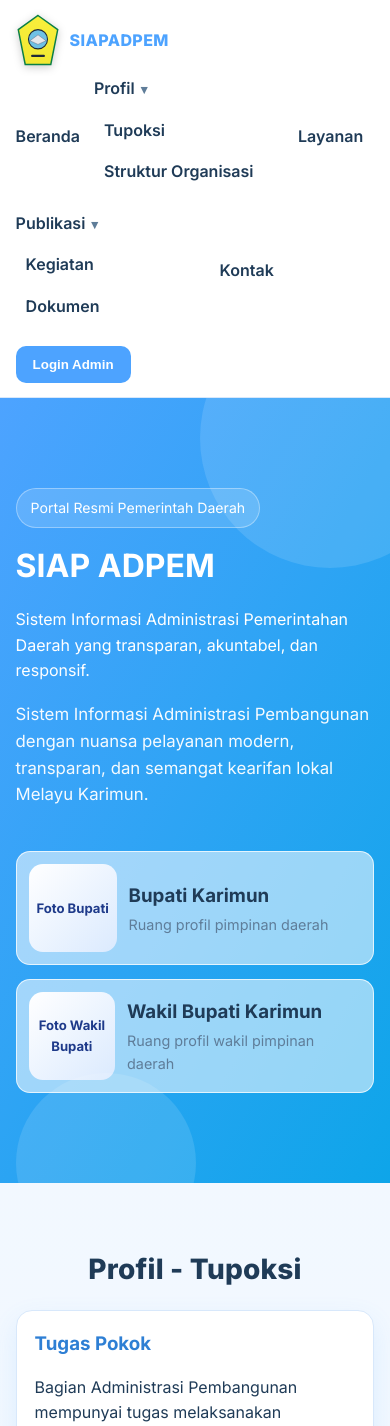
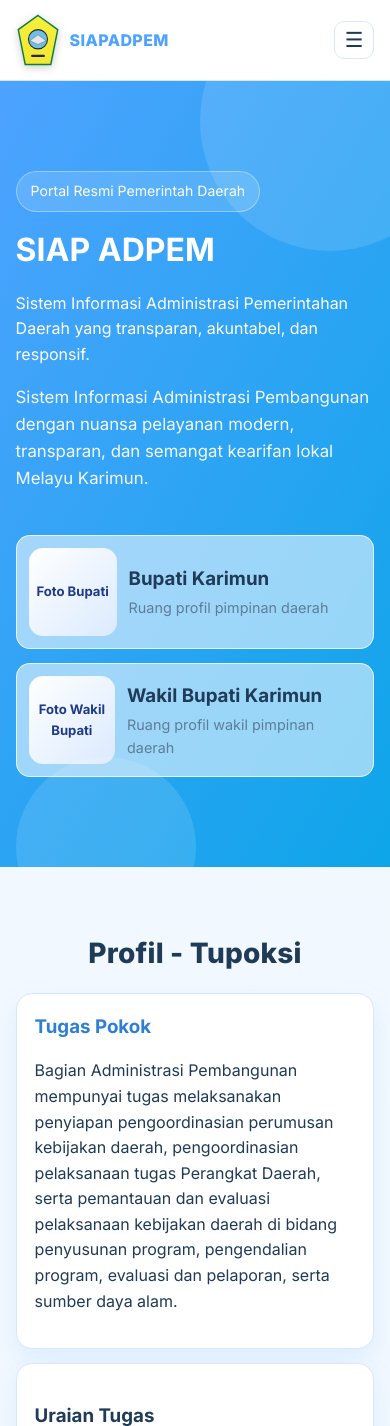
Before and after one commit to ahmadfadhillahh/SIAPADPEM, a PHP site: page / in a window 390 px wide. Shown: the top 1426 px of the page. Run offline with PHP 8.4, Linux system fonts and the light colour scheme; data comes from the database, SQL or seed files in the repository; data that the repository does not hold is empty; some libraries are stand-ins or nearby versions.

Commit message:
Refine navbar structure with clickable submenus and mobile toggle

```diff
--- a/assets/css/style.css
+++ b/assets/css/style.css
@@ -18,6 +18,7 @@ body.page-enter-active{opacity:1;transform:translateY(0);transition:opacity .55s
 .brand{font-weight:800;color:var(--primary);letter-spacing:.4px;display:flex;align-items:center;gap:10px}
 .brand img{width:44px;height:52px;object-fit:contain;filter:drop-shadow(0 2px 4px rgba(0,0,0,.2))}
 .brand span{line-height:1}
+.nav-toggle{display:none;border:1px solid var(--border);background:var(--surface);color:var(--text);font-size:1.3rem;border-radius:10px;padding:6px 10px}
 .nav-menu{display:flex;gap:14px;align-items:center;flex-wrap:wrap}
 .nav-menu a,.menu-group > span{font-weight:600;position:relative}
 .nav-menu a:not(.btn)::after{content:"";position:absolute;left:0;bottom:-4px;width:0;height:2px;background:var(--secondary);transition:.25s}
@@ -116,7 +117,21 @@ select,input,textarea{width:100%;padding:10px;border:1px solid var(--border);bor
 .pretty-list li{color:#1e293b}
 
 @media (max-width:900px){.grid-3{grid-template-columns:1fr 1fr}.slider .person{max-width:48%}.admin-layout{grid-template-columns:1fr}.hero-grid{grid-template-columns:1fr}.contact-grid{grid-template-columns:1fr 1fr}.hero{min-height:auto;padding:90px 0}}
-@media (max-width:640px){.nav-wrap{flex-direction:column;align-items:flex-start;gap:10px}.grid-3,.grid-2{grid-template-columns:1fr}.slider .person{max-width:80%;min-width:220px}.hero h1{font-size:2rem}.submenu{position:static;display:none;border:none;box-shadow:none;padding:4px 0}.submenu{display:block}.menu-group>span{display:block;margin-bottom:4px}.contact-grid{grid-template-columns:1fr}.map-card iframe{height:240px}}
+@media (max-width:640px){
+  .nav-wrap{flex-wrap:wrap;align-items:center;gap:10px}
+  .nav-toggle{display:inline-flex;align-items:center;justify-content:center;margin-left:auto}
+  .nav-menu{display:none;width:100%;flex-direction:column;align-items:flex-start;gap:10px;padding-top:4px}
+  .nav-menu.open{display:flex}
+  .menu-group{width:100%}
+  .menu-group>.menu-trigger{display:flex;justify-content:space-between;align-items:center;width:100%;cursor:pointer}
+  .submenu{position:static;display:none;border:none;box-shadow:none;padding:4px 0 0 10px;min-width:0}
+  .menu-group.open .submenu{display:block}
+  .grid-3,.grid-2{grid-template-columns:1fr}
+  .slider .person{max-width:80%;min-width:220px}
+  .hero h1{font-size:2rem}
+  .contact-grid{grid-template-columns:1fr}
+  .map-card iframe{height:240px}
+}
 
 
 /* Kegiatan editor */
--- a/assets/js/app.js
+++ b/assets/js/app.js
@@ -23,6 +23,34 @@ if (navbar) {
     navbar.classList.toggle('scrolled', window.scrollY > 10);
   });
 }
+
+// Responsive navbar toggle + submenu control
+const navToggle = document.querySelector('.nav-toggle');
+const navMenu = document.getElementById('navMenu');
+const menuGroups = document.querySelectorAll('.menu-group');
+
+navToggle?.addEventListener('click', () => {
+  const willOpen = !navMenu?.classList.contains('open');
+  navMenu?.classList.toggle('open', willOpen);
+  navToggle.setAttribute('aria-expanded', willOpen ? 'true' : 'false');
+});
+
+menuGroups.forEach((group) => {
+  const trigger = group.querySelector('.menu-trigger');
+  trigger?.addEventListener('click', () => {
+    if (window.innerWidth > 640) return;
+    group.classList.toggle('open');
+  });
+});
+
+document.querySelectorAll('.nav-menu a').forEach((link) => {
+  link.addEventListener('click', () => {
+    if (window.innerWidth > 640) return;
+    navMenu?.classList.remove('open');
+    navToggle?.setAttribute('aria-expanded', 'false');
+    menuGroups.forEach((group) => group.classList.remove('open'));
+  });
+});
 
 // Reveal effect on scroll
 const revealItems = document.querySelectorAll('.reveal');
--- a/index.php
+++ b/index.php
@@ -55,24 +55,31 @@ $dokumen = getDokumen();
 <nav class="navbar">
   <div class="container nav-wrap">
     <div class="brand"><img src="assets/img/logo-karimun.svg" alt="Logo Kabupaten Karimun"><span>SIAPADPEM</span></div>
-    <div class="nav-menu">
+    <button class="nav-toggle" type="button" aria-expanded="false" aria-controls="navMenu" aria-label="Buka menu navigasi">☰</button>
+    <div class="nav-menu" id="navMenu">
       <a href="#beranda">Beranda</a>
       <div class="menu-group">
         <span class="menu-trigger">Profil</span>
         <div class="submenu">
-          <a href="#profil">Tupoksi</a>
-          <a href="#profil">Struktur Organisasi</a>
+          <a href="#tupoksi">Tupoksi</a>
+          <a href="#struktur-organisasi">Struktur Organisasi</a>
         </div>
       </div>
-      <a href="#layanan">Layanan</a>
+      <div class="menu-group">
+        <span class="menu-trigger">Layanan</span>
+        <div class="submenu">
+          <a href="#simpera">SIMPERA</a>
+          <a href="#realisasi">Realisasi Fisik dan Keuangan</a>
+        </div>
+      </div>
       <div class="menu-group">
         <span class="menu-trigger">Publikasi</span>
         <div class="submenu">
-          <a href="#publikasi">Kegiatan</a>
-          <a href="#publikasi">Dokumen</a>
+          <a href="#publikasi-kegiatan">Kegiatan</a>
+          <a href="#publikasi-dokumen">Dokumen</a>
         </div>
       </div>
-      <a href="#kontak">Kontak</a>
+      <a href="#kontak">Hubungi Kami</a>
       <button type="button" class="btn" id="loginButton">Login Admin</button>
     </div>
   </div>
@@ -107,7 +114,7 @@ $dokumen = getDokumen();
 
 <section id="profil" class="section">
   <div class="container">
-    <h2 class="section-title centered reveal">Profil - Tupoksi</h2>
+    <h2 id="tupoksi" class="section-title centered reveal">Profil - Tupoksi</h2>
     <div class="tupoksi-layout reveal">
       <div class="card highlight-box">
         <h3>Tugas Pokok</h3>
@@ -131,7 +138,7 @@ $dokumen = getDokumen();
       </div>
     </div>
 
-    <h2 class="section-title centered reveal" style="margin-top:30px">Struktur Organisasi - Pimpinan</h2>
+    <h2 id="struktur-organisasi" class="section-title centered reveal" style="margin-top:30px">Struktur Organisasi - Pimpinan</h2>
     <div class="slider-shell reveal">
       <div class="slider" id="strukturPimpinan" data-structure-slider>
         <?php foreach ($strukturPimpinan as $item): ?>
@@ -171,7 +178,7 @@ $dokumen = getDokumen();
 
 <section id="layanan" class="section" style="background:#f8fafc">
   <div class="container">
-    <h2 class="section-title centered reveal">Layanan (SIMPERA) - Grafik Realisasi</h2>
+    <h2 id="simpera" class="section-title centered reveal">Layanan (SIMPERA) - Grafik Realisasi</h2>
     <form class="filters reveal" method="get">
       <input type="hidden" name="page" value="1">
       <div><label>OPD</label><select name="opd"><option value="">Semua OPD</option><?php foreach ($opds as $opd): ?><option value="<?= e($opd) ?>" <?= $filters['opd']===$opd?'selected':'' ?>><?= e($opd) ?></option><?php endforeach; ?></select></div>
@@ -179,13 +186,13 @@ $dokumen = getDokumen();
       <div><label>Triwulan</label><select name="triwulan"><option value="">Semua TW</option><?php foreach (['TW1','TW2','TW3','TW4'] as $tw): ?><option value="<?= $tw ?>" <?= $filters['triwulan']===$tw?'selected':'' ?>><?= $tw ?></option><?php endforeach; ?></select></div>
       <div style="align-self:end"><button class="btn" type="submit">Filter</button></div>
     </form>
-    <div class="card reveal"><canvas id="chartLayanan" height="110"></canvas></div>
+    <div id="realisasi" class="card reveal"><canvas id="chartLayanan" height="110"></canvas></div>
   </div>
 </section>
 
 <section id="publikasi" class="section">
   <div class="container">
-    <h2 class="section-title centered reveal">Publikasi Kegiatan</h2>
+    <h2 id="publikasi-kegiatan" class="section-title centered reveal">Publikasi Kegiatan</h2>
     <div class="grid grid-3">
       <?php foreach ($kegiatan as $item): ?>
       <article class="card pub-card reveal">
@@ -206,7 +213,7 @@ $dokumen = getDokumen();
       <?php endfor; ?>
     </div>
 
-    <h2 class="section-title centered reveal" style="margin-top:30px">Publikasi Dokumen</h2>
+    <h2 id="publikasi-dokumen" class="section-title centered reveal" style="margin-top:30px">Publikasi Dokumen</h2>
     <div class="table-wrap card reveal">
       <table class="table">
         <thead><tr><th>Judul</th><th>Tipe</th><th>Tanggal</th><th>Unduh</th></tr></thead>
```
